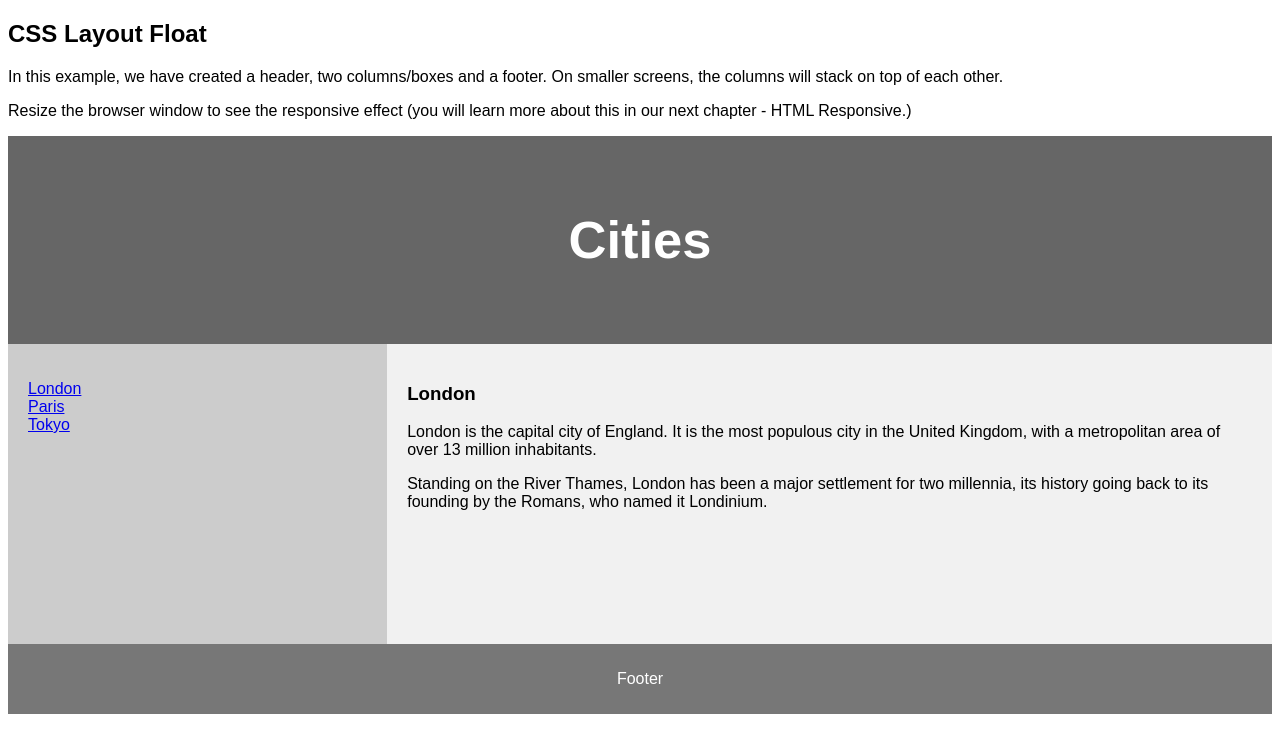
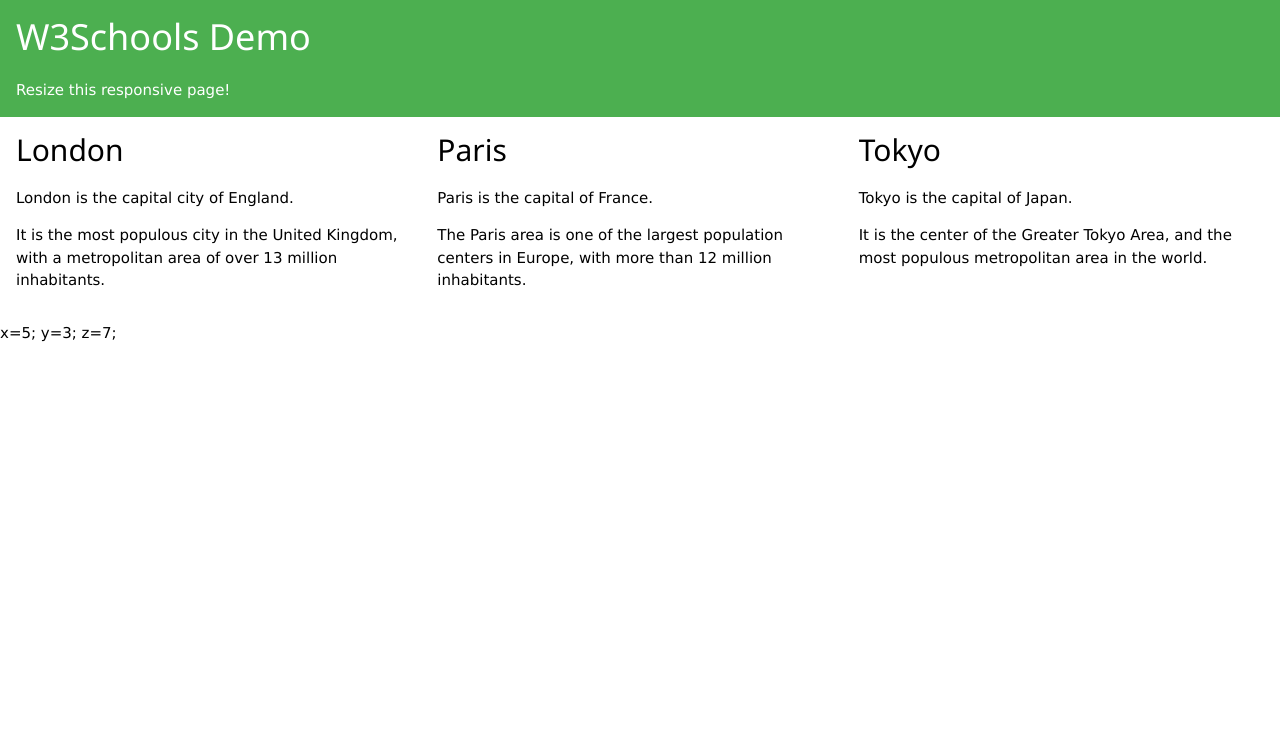
Before and after one commit to sepehrsdgh/w3school-training, a plain HTML site: page index.html in a window 1280 px wide. Drawn offline with nearby package versions, Linux system fonts and the light colour scheme.

Commit message:
august 13 1

```diff
--- a/index.html
+++ b/index.html
@@ -1,104 +1,43 @@
 <!DOCTYPE html>
-<html lang="en">
+<html>
 <head>
-<title>CSS Template</title>
-<meta charset="utf-8">
+<title>W3.CSS</title>
 <meta name="viewport" content="width=device-width, initial-scale=1">
-<style>
-* {
-  box-sizing: border-box;
-}
-
-body {
-  font-family: Arial, Helvetica, sans-serif;
-}
-
-/* Style the header */
-header {
-  background-color: #666;
-  padding: 30px;
-  text-align: center;
-  font-size: 35px;
-  color: white;
-}
-
-/* Create two columns/boxes that floats next to each other */
-nav {
-  float: left;
-  width: 30%;
-  height: 300px; /* only for demonstration, should be removed */
-  background: #ccc;
-  padding: 20px;
-}
-
-/* Style the list inside the menu */
-nav ul {
-  list-style-type: none;
-  padding: 0;
-}
-
-article {
-  float: left;
-  padding: 20px;
-  width: 70%;
-  background-color: #f1f1f1;
-  height: 300px; /* only for demonstration, should be removed */
-}
-
-/* Clear floats after the columns */
-section::after {
-  content: "";
-  display: table;
-  clear: both;
-}
-
-/* Style the footer */
-footer {
-  background-color: #777;
-  padding: 10px;
-  text-align: center;
-  color: white;
-}
-
-/* Responsive layout - makes the two columns/boxes stack on top of each other instead of next to each other, on small screens */
-@media (max-width: 600px) {
-  nav, article {
-    width: 100%;
-    height: auto;
-  }
-}
-</style>
+<link rel="stylesheet" href="https://www.w3schools.com/w3css/4/w3.css">
 </head>
 <body>
 
-<h2>CSS Layout Float</h2>
-<p>In this example, we have created a header, two columns/boxes and a footer. On smaller screens, the columns will stack on top of each other.</p>
-<p>Resize the browser window to see the responsive effect (you will learn more about this in our next chapter - HTML Responsive.)</p>
+<div class="w3-container w3-green">
+  <h1>W3Schools Demo</h1>
+  <p>Resize this responsive page!</p>
+</div>
 
-<header>
-  <h2>Cities</h2>
-</header>
+<div class="w3-row-padding">
+  <div class="w3-third">
+    <h2>London</h2>
+    <p>London is the capital city of England.</p>
+    <p>It is the most populous city in the United Kingdom,
+    with a metropolitan area of over 13 million inhabitants.</p>
+  </div>
 
-<section>
-  <nav>
-    <ul>
-      <li><a href="#">London</a></li>
-      <li><a href="#">Paris</a></li>
-      <li><a href="#">Tokyo</a></li>
-    </ul>
-  </nav>
+  <div class="w3-third">
+    <h2>Paris</h2>
+    <p>Paris is the capital of France.</p>
+    <p>The Paris area is one of the largest population centers in Europe,
+    with more than 12 million inhabitants.</p>
+  </div>
 
-  <article>
-    <h1>London</h1>
-    <p>London is the capital city of England. It is the most populous city in the  United Kingdom, with a metropolitan area of over 13 million inhabitants.</p>
-    <p>Standing on the River Thames, London has been a major settlement for two millennia, its history going back to its founding by the Romans, who named it Londinium.</p>
-  </article>
-</section>
-
-
-<footer>
-  <p>Footer</p>
-</footer>
-
+  <div class="w3-third">
+    <h2>Tokyo</h2>
+    <p>Tokyo is the capital of Japan.</p>
+    <p>It is the center of the Greater Tokyo Area,
+    and the most populous metropolitan area in the world.</p>
+  </div>
+</div>
+<p>
+  x=5;
+  y=3;
+  z=7;
+</p>
 </body>
 </html>
--- a/style.css
+++ b/style.css
@@ -3,5 +3,10 @@ p{
 }
 
 a{
-    border:2px solid red
+    border:2px solid red;
+
+
+
+    font-size:5px;
+    font-size: 3em;
 }
```
